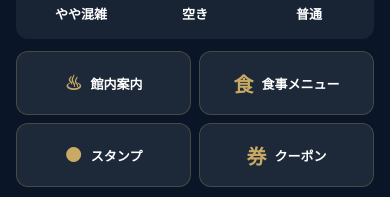
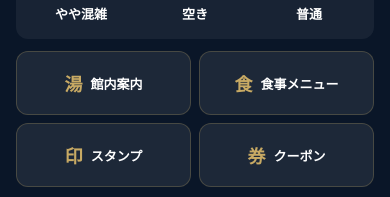
Before and after one commit to kon45248-design/tsumayu-app, a React Native app: screen / in a window 390 px wide. Shown: the part 233-430 px from the top of the page. Built offline with nearby package versions, Linux system fonts and the light colour scheme.

Commit message:
phase-07 icon fix

```diff
--- a/src/screens/PassportScreen.tsx
+++ b/src/screens/PassportScreen.tsx
@@ -19,9 +19,9 @@ interface Shortcut {
 }
 
 const SHORTCUTS: Shortcut[] = [
-  { key: 'places', icon: '♨', label: '館内案内' },
+  { key: 'places', icon: '湯', label: '館内案内' },
   { key: 'food', icon: '食', label: '食事メニュー' },
-  { key: 'perks', icon: '●', label: 'スタンプ' },
+  { key: 'perks', icon: '印', label: 'スタンプ' },
   { key: 'perks', icon: '券', label: 'クーポン' },
 ];
 
@@ -123,7 +123,7 @@ const styles = StyleSheet.create({
     borderRadius: radius,
   },
   shortcutIcon: {
-    fontSize: 20,
+    fontSize: 18,
     color: colors.accent,
     fontWeight: '700',
   },
--- a/src/screens/PerksScreen.tsx
+++ b/src/screens/PerksScreen.tsx
@@ -13,7 +13,7 @@ export default function PerksScreen() {
   const usedCoupons = coupons.filter((c) => c.used);
 
   return (
-    <ScreenContainer title="特典" subtitle="スタンプ・クーポン">
+    <ScreenContainer title="スタンプ・クーポン">
       <Card>
         <View style={styles.cardHeader}>
           <SectionTitle title="スタンプカード" />
```
